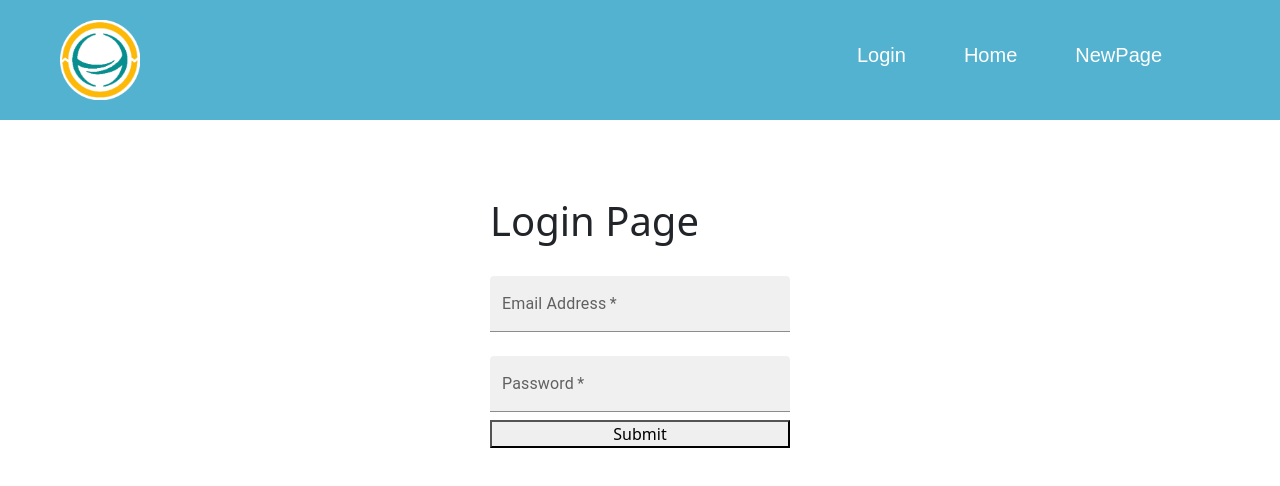
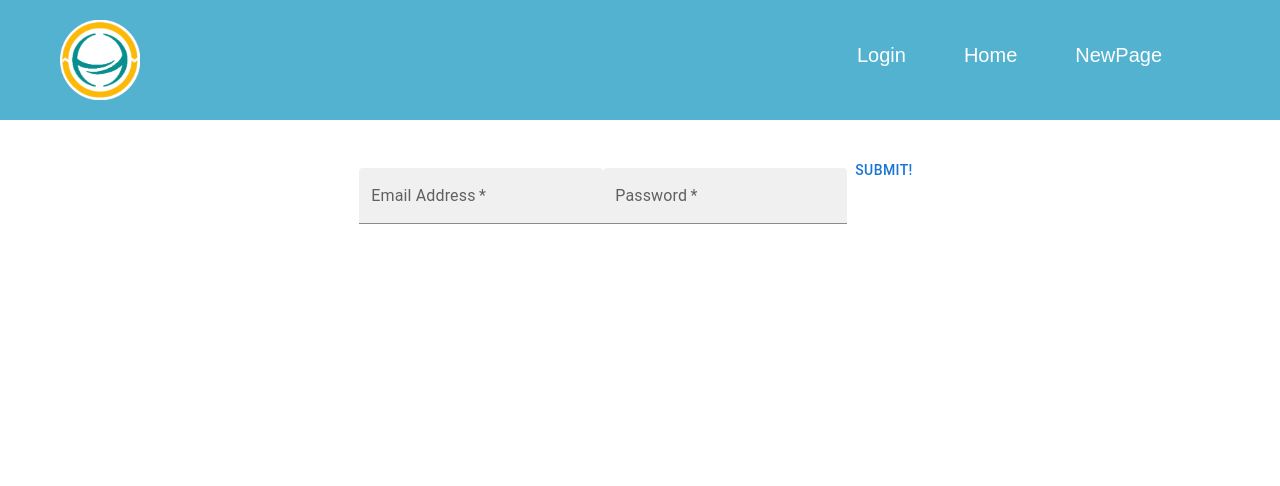
Before and after one commit to j3ffr3yv/vehicle-maintenance-recorder, a React (Create React App) app in the folder client/: page /login in a window 1280 px wide. Shown: the top 486 px of the page. Built offline with nearby package versions, Linux system fonts and the light colour scheme; no server answers.

Commit message:
Added test code for DB. Textfields broken.

```diff
--- a/client/src/components/jsx/Login.jsx
+++ b/client/src/components/jsx/Login.jsx
@@ -1,28 +1,80 @@
-import React from 'react';
+import React, { useEffect, useState } from 'react';
 import '../css/Login.css';
 import {Container, AppBar, Typography, Grow, Grid, TextField, Button} from '@material-ui/core';
 import { getDatabase, ref, set } from "firebase/database";
 
 function Login() {
+    const [license, setLicense] = useState({name: ""})
+    const [state, setState] = useState({name: ""})
+    const [vin, setVin] = useState({name: ""})
+    const [twf, setTwf] = useState({name: ""})
+    const [year, setYear] = useState({name: ""})
+    const [make, setMake] = useState({name: ""})
+    const [model, setModel] = useState({name: ""})
+    const [pur_date, setPur_date] = useState({name: ""})
+    const [mileage, setMileage] = useState({name: ""})
+
+    const doSomething = () => {
+        writeVehicleData(
+            "6NMC791",
+            "CA",
+            "JN8AZ2KR6AT161278",
+            "A052",
+            "2010",
+            "NIS",
+            "CUBE",
+            "06/08/10",
+            "148,118"
+        )
+
+        writeVehicleData(
+            "6SBF037",
+            "CA",
+            "JN8AS5MV0BW684408",
+            "A065",
+            "2011",
+            "NIS",
+            "ROGUE",
+            "11/19/11",
+            "167,727"
+        )
+
+        writeVehicleData(
+            "7ESF548",
+            "CA",
+            "KMHCU5AE4EU158412",
+            "A081",
+            "2014",
+            "HYN",
+            "ACCENT",
+            "05/07/14",
+            "128,565"
+        )
+    }
+
     return (
         <div className = "loginMenuParent">
-            <div className = "loginMenu">
-                <h1 className = "loginText">Login Page</h1>
-                <TextField className = "loginTextField" name = "Email" variant = "filled" label = "Email Address" margin = "normal" InputLabel inputlabelprops = {{ shrink: true}} required/>
-                <TextField className = "loginTextField" name = "Password" variant = "filled" label = "Password" margin = "normal" InputLabel inputlabelprops = {{ shrink: true}} required/>
-                <button> Submit </button>
-            </div>
+        <form onSubmit = {doSomething()}>
+            <TextField className = "loginTextField" name = "Email" variant = "filled" label = "Email Address" margin = "normal" InputLabel inputlabelprops = {{ shrink: true}} required value = {license.name} onChange = {(e) => setLicense({...license, name: e.target.value})}/>
+            <TextField className = "loginTextField" name = "Password" variant = "filled" label = "Password" margin = "normal" InputLabel inputlabelprops = {{ shrink: true}} required value = {license.name} onChange = {(e) => setLicense({...license, name: e.target.value})}/>
+        <Button type = "submit"> Submit! </Button>
+        </form>
         </div>
     )
 }
 
-function writeUserData(userId, name, email, imageUrl) {
+function writeVehicleData(v_license, v_state, v_vin, v_twf, v_year, v_make, v_model, v_pur_date, v_mileage) {
     const db = getDatabase();
-    set(ref(db, 'users/' + userId), {
-      username: name,
-      email: email,
-      profile_picture : imageUrl
+    set(ref(db, 'vehicles/' + v_license), {
+    license: v_license,
+    state: v_state,
+    vin: v_vin,
+    twf: v_twf,
+    year: v_year,
+    make: v_make,
+    model: v_model,
+    pur_date: v_pur_date,
+    mileage: v_mileage
     });
   }
-
 export default Login;
```
